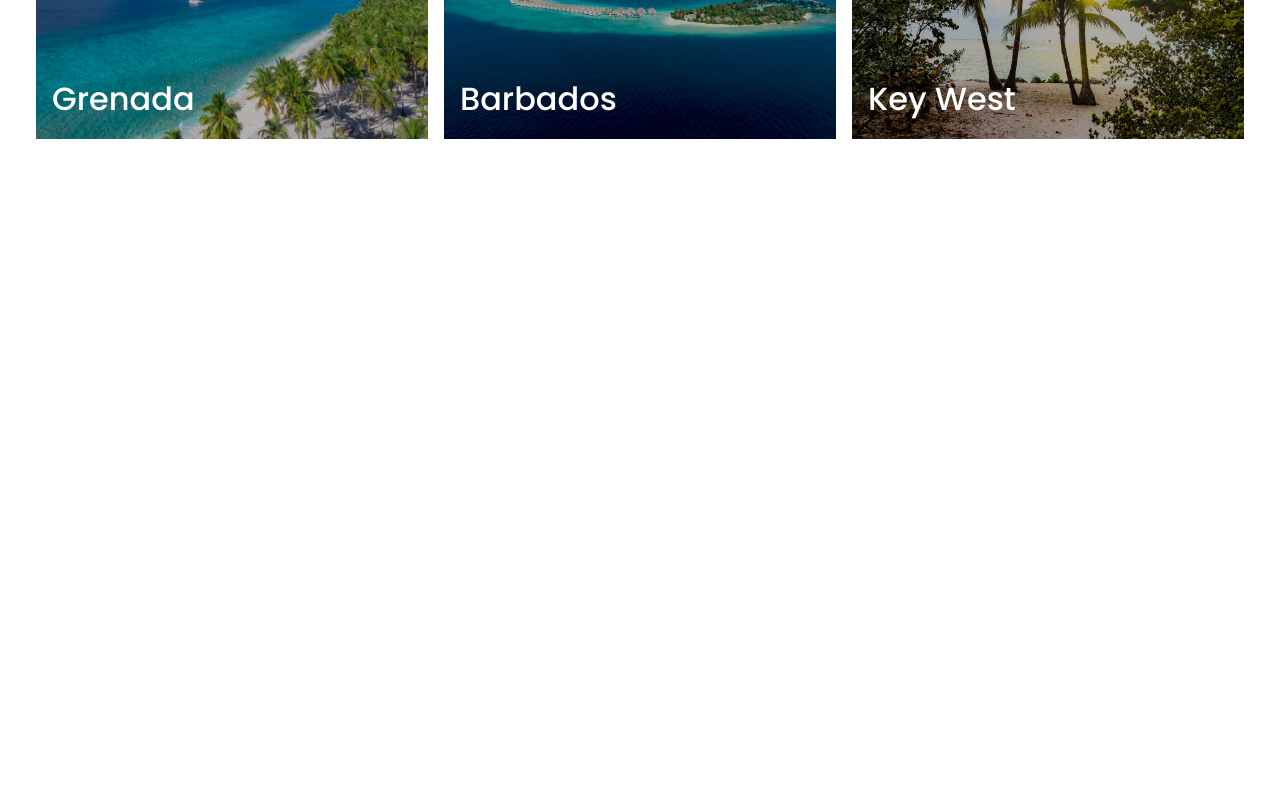
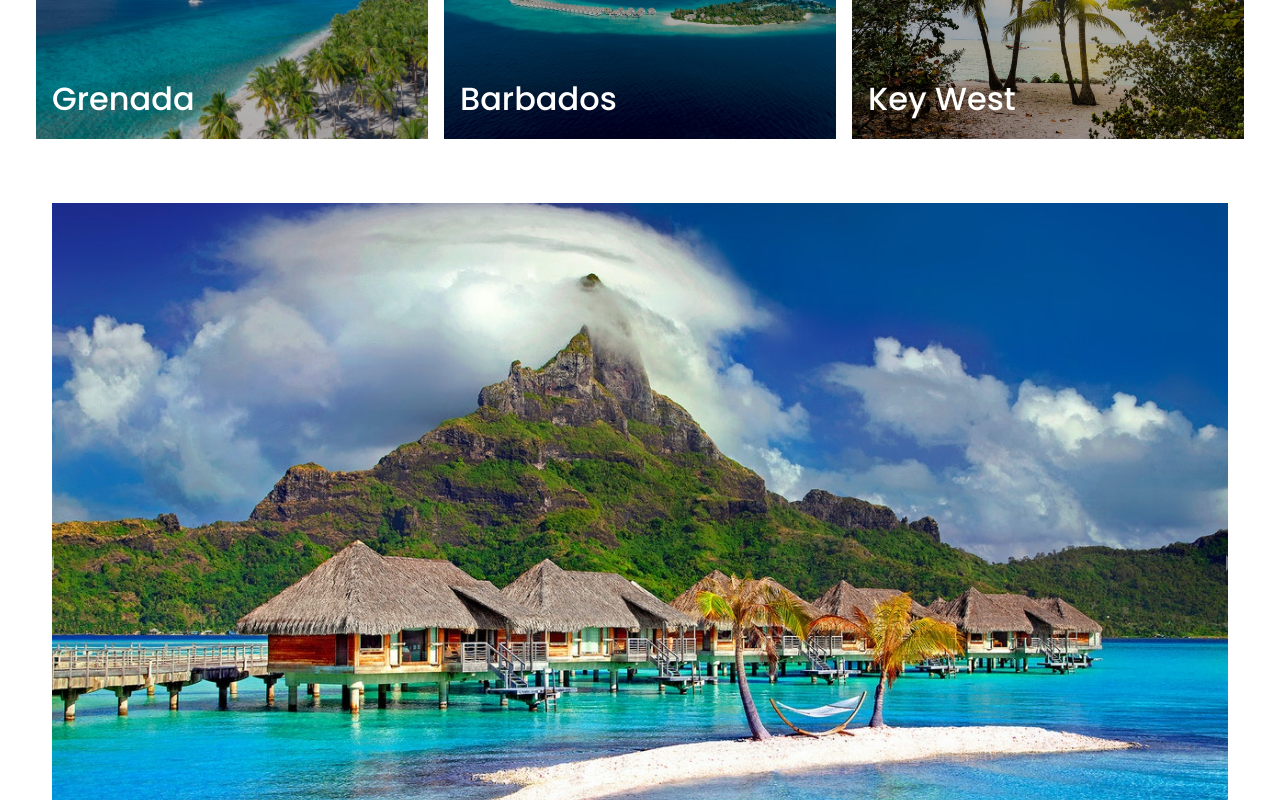
Before and after one commit to mohamed-haouari/Travel-Website, a React (Create React App) app in the folder travel-website/: page / in a window 1280 px wide. Shown: the part 2540-3340 px from the top of the page. Before the commit the page ends 2686 px from the top, so only its background shows below. Built offline with nearby package versions, Linux system fonts and the light colour scheme.

Commit message:
Carousel

```diff
--- a/travel-website/package.json
+++ b/travel-website/package.json
@@ -9,6 +9,7 @@
     "react": "^17.0.2",
     "react-dom": "^17.0.2",
     "react-icons": "^4.3.1",
+    "react-responsive-carousel": "^3.2.23",
     "react-scripts": "5.0.0",
     "web-vitals": "^2.1.4"
   },
--- a/travel-website/src/App.js
+++ b/travel-website/src/App.js
@@ -4,6 +4,7 @@
 import Destinations from './components/destinations/Destinations';
 import Search from './components/search/Search';
 import Selects from './components/selects/Selects';
+import ImgCarousel from './components/carousel/ImgCarousel';
 
 
 function App() {
@@ -14,6 +15,7 @@
      <Destinations />
      <Search />
      <Selects />
+     <ImgCarousel />
     </div>
   );
 }
--- /dev/null
+++ b/travel-website/src/components/carousel/ImgCarousel.js
@@ -0,0 +1,32 @@
+import React from 'react'
+import './ImgCarouselStyles.css'
+
+import { Carousel } from 'react-responsive-carousel';
+import "react-responsive-carousel/lib/styles/carousel.min.css"; // requires a loader
+
+import BoraBora from '../../assets/borabora.jpg'
+import BoraBora2 from '../../assets/borabora2.jpg'
+import Maldives from '../../assets/maldives.jpg'
+
+function ImgCarousel() {
+  return (
+    <div name='carousel' className='container'>
+    <Carousel className='carousel' showArrows={true} autoPlay={false} infiniteLoop={true} >
+                <div>
+                    <img src={BoraBora} alt='/' />
+                    {/* <p className="legend">Maldives 1</p> */}
+                </div>
+                <div>
+                    <img src={BoraBora2} alt='/' />
+                    {/* <p className="legend">Legend 2</p> */}
+                </div>
+                <div>
+                    <img src={Maldives} alt='/' />
+                    {/* <p className="legend">Legend 3</p> */}
+                </div>
+            </Carousel>
+    </div>
+  )
+}
+
+export default ImgCarousel
--- /dev/null
+++ b/travel-website/src/components/carousel/ImgCarouselStyles.css
@@ -0,0 +1,13 @@
+.carousel {
+    padding: 2rem 0;
+}
+
+
+.carousel img {
+    height: 90vh;
+    object-fit: cover;
+}
+
+.thumbs-wrapper, .carousel-status {
+    display: none;
+}
```
Also changed, not shown: 1 other file (tests, documents, lock files or other folders).
